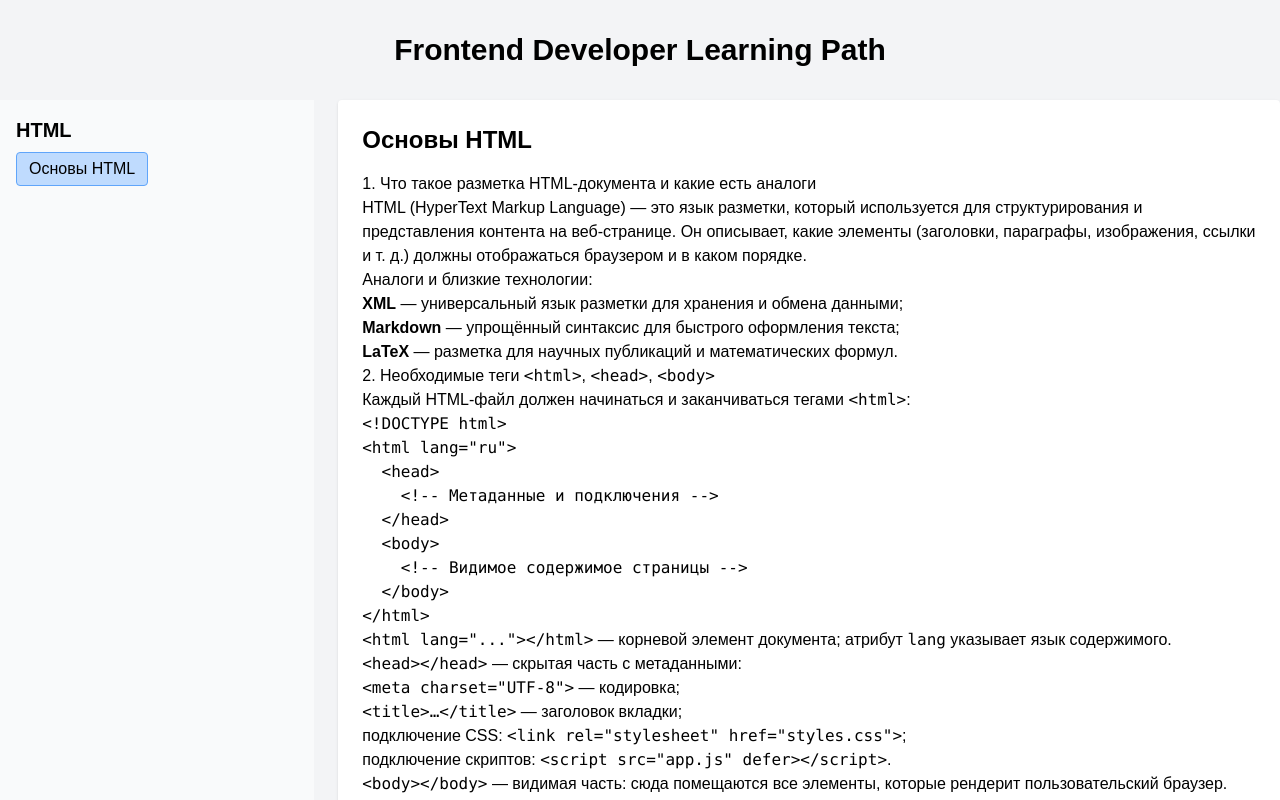
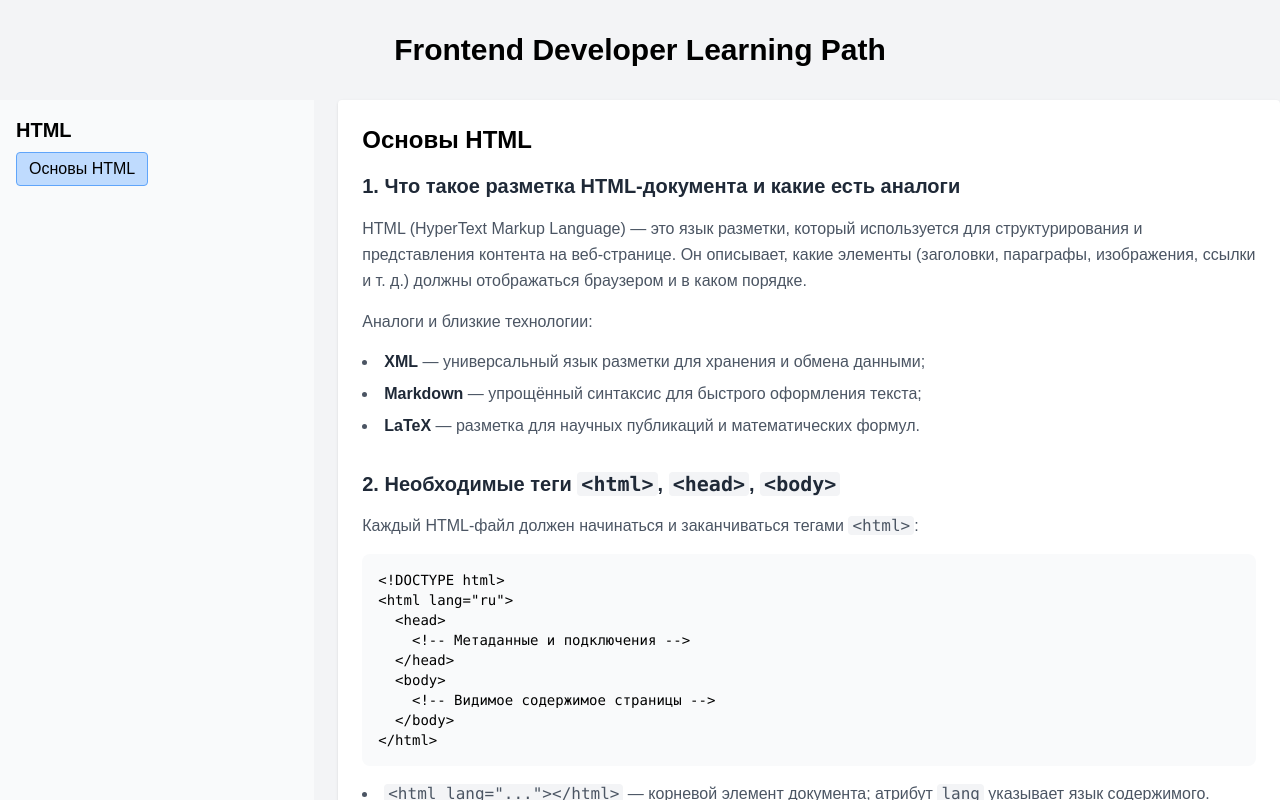
Before and after one commit to yamkin29/preparing-app, a Next.js app: page / in a window 1280 px wide. Both pictures are taken after a click on the button "Основы HTML". Shown: the top 800 px of the page. Built offline with nearby package versions, Linux system fonts and the light colour scheme.

Commit message:
Update HtmlBasics.tsx

```diff
--- a/src/components/HtmlBasics.tsx
+++ b/src/components/HtmlBasics.tsx
@@ -1,30 +1,33 @@
 import React from 'react';
 
 export const HtmlBasics: React.FC = () => (
-    <>
-        <h4>1. Что такое разметка HTML-документа и какие есть аналоги</h4>
-        <p>
+    <div className="space-y-8">
+        <section className="space-y-4">
+            <h4 className="text-xl font-semibold text-gray-800">1. Что такое разметка HTML-документа и какие есть аналоги</h4>
+            <p className="text-gray-600 leading-relaxed">
                 HTML (HyperText Markup Language) — это язык разметки, который используется для
                 структурирования и представления контента на веб-странице. Он описывает, какие
                 элементы (заголовки, параграфы, изображения, ссылки и т. д.) должны отображаться
                 браузером и в каком порядке.
             </p>
-        <p>Аналоги и близкие технологии:</p>
-        <ul>
+            <p className="text-gray-600 font-medium">Аналоги и близкие технологии:</p>
+            <ul className="list-disc list-inside space-y-2 text-gray-600">
                 <li>
-                <strong>XML</strong> — универсальный язык разметки для хранения и обмена данными;
+                    <strong className="text-gray-800">XML</strong> — универсальный язык разметки для хранения и обмена данными;
                 </li>
                 <li>
-                <strong>Markdown</strong> — упрощённый синтаксис для быстрого оформления текста;
+                    <strong className="text-gray-800">Markdown</strong> — упрощённый синтаксис для быстрого оформления текста;
                 </li>
                 <li>
-                <strong>LaTeX</strong> — разметка для научных публикаций и математических формул.
+                    <strong className="text-gray-800">LaTeX</strong> — разметка для научных публикаций и математических формул.
                 </li>
             </ul>
+        </section>
 
-        <h4>2. Необходимые теги <code>&lt;html&gt;</code>, <code>&lt;head&gt;</code>, <code>&lt;body&gt;</code></h4>
-        <p>Каждый HTML-файл должен начинаться и заканчиваться тегами <code>&lt;html&gt;</code>:</p>
-        <pre>
+        <section className="space-y-4">
+            <h4 className="text-xl font-semibold text-gray-800">2. Необходимые теги <code className="bg-gray-100 px-1 rounded">&lt;html&gt;</code>, <code className="bg-gray-100 px-1 rounded">&lt;head&gt;</code>, <code className="bg-gray-100 px-1 rounded">&lt;body&gt;</code></h4>
+            <p className="text-gray-600">Каждый HTML-файл должен начинаться и заканчиваться тегами <code className="bg-gray-100 px-1 rounded">&lt;html&gt;</code>:</p>
+            <pre className="bg-gray-50 p-4 rounded-lg overflow-x-auto text-sm">
 {`<!DOCTYPE html>
 <html lang="ru">
   <head>
@@ -35,84 +38,88 @@ export const HtmlBasics: React.FC = () => (
   </body>
 </html>`}
             </pre>
-        <ul>
+            <ul className="list-disc list-inside space-y-3 text-gray-600">
                 <li>
-                <code>&lt;html lang="..."&gt;&lt;/html&gt;</code> — корневой элемент документа;
-                атрибут <code>lang</code> указывает язык содержимого.
+                    <code className="bg-gray-100 px-1 rounded">&lt;html lang="..."&gt;&lt;/html&gt;</code> — корневой элемент документа;
+                    атрибут <code className="bg-gray-100 px-1 rounded">lang</code> указывает язык содержимого.
                 </li>
                 <li>
-                <code>&lt;head&gt;&lt;/head&gt;</code> — скрытая часть с метаданными:
-                <ul>
-                    <li><code>&lt;meta charset="UTF-8"&gt;</code> — кодировка;</li>
-                    <li><code>&lt;title&gt;…&lt;/title&gt;</code> — заголовок вкладки;</li>
-                    <li>подключение CSS: <code>&lt;link rel="stylesheet" href="styles.css"&gt;</code>;</li>
-                    <li>подключение скриптов: <code>&lt;script src="app.js" defer&gt;&lt;/script&gt;</code>.</li>
+                    <code className="bg-gray-100 px-1 rounded">&lt;head&gt;&lt;/head&gt;</code> — скрытая часть с метаданными:
+                    <ul className="list-disc list-inside ml-6 mt-2 space-y-2">
+                        <li><code className="bg-gray-100 px-1 rounded">&lt;meta charset="UTF-8"&gt;</code> — кодировка;</li>
+                        <li><code className="bg-gray-100 px-1 rounded">&lt;title&gt;…&lt;/title&gt;</code> — заголовок вкладки;</li>
+                        <li>подключение CSS: <code className="bg-gray-100 px-1 rounded">&lt;link rel="stylesheet" href="styles.css"&gt;</code>;</li>
+                        <li>подключение скриптов: <code className="bg-gray-100 px-1 rounded">&lt;script src="app.js" defer&gt;&lt;/script&gt;</code>.</li>
                     </ul>
                 </li>
                 <li>
-                <code>&lt;body&gt;&lt;/body&gt;</code> — видимая часть:
+                    <code className="bg-gray-100 px-1 rounded">&lt;body&gt;&lt;/body&gt;</code> — видимая часть:
                     сюда помещаются все элементы, которые рендерит пользовательский браузер.
                 </li>
             </ul>
+        </section>
 
-        <h4>3. Основные и новые теги HTML5</h4>
-        <p>HTML5 ввёл семантические теги, чтобы сделать структуру страницы более осмысленной:</p>
-        <ul>
+        <section className="space-y-4">
+            <h4 className="text-xl font-semibold text-gray-800">3. Основные и новые теги HTML5</h4>
+            <p className="text-gray-600">HTML5 ввёл семантические теги, чтобы сделать структуру страницы более осмысленной:</p>
+            <ul className="space-y-4 text-gray-600">
                 <li>
-                <strong>Секции и обёртки</strong>:
-                <ul>
-                    <li><code>&lt;header&gt;</code> — шапка страницы или раздела;</li>
-                    <li><code>&lt;nav&gt;</code> — навигационные ссылки;</li>
-                    <li><code>&lt;main&gt;</code> — основной контент;</li>
-                    <li><code>&lt;section&gt;</code> — тематический раздел;</li>
-                    <li><code>&lt;article&gt;</code> — самостоятельный фрагмент (пост, новость);</li>
-                    <li><code>&lt;aside&gt;</code> — побочный контент (сайдбар, реклама);</li>
-                    <li><code>&lt;footer&gt;</code> — футер страницы или раздела.</li>
+                    <strong className="text-gray-800 block mb-2">Секции и обёртки</strong>:
+                    <ul className="list-disc list-inside ml-6 space-y-2">
+                        <li><code className="bg-gray-100 px-1 rounded">&lt;header&gt;</code> — шапка страницы или раздела;</li>
+                        <li><code className="bg-gray-100 px-1 rounded">&lt;nav&gt;</code> — навигационные ссылки;</li>
+                        <li><code className="bg-gray-100 px-1 rounded">&lt;main&gt;</code> — основной контент;</li>
+                        <li><code className="bg-gray-100 px-1 rounded">&lt;section&gt;</code> — тематический раздел;</li>
+                        <li><code className="bg-gray-100 px-1 rounded">&lt;article&gt;</code> — самостоятельный фрагмент (пост, новость);</li>
+                        <li><code className="bg-gray-100 px-1 rounded">&lt;aside&gt;</code> — побочный контент (сайдбар, реклама);</li>
+                        <li><code className="bg-gray-100 px-1 rounded">&lt;footer&gt;</code> — футер страницы или раздела.</li>
                     </ul>
                 </li>
                 <li>
-                <strong>Мультимедиа</strong>:
-                <ul>
-                    <li><code>&lt;audio&gt;</code> — аудио-контент;</li>
-                    <li><code>&lt;video&gt;</code> — видеоконтент;</li>
-                    <li><code>&lt;source&gt;</code> — источник для <code>&lt;audio&gt;</code> и <code>&lt;video&gt;</code>;</li>
-                    <li><code>&lt;canvas&gt;</code> — рисование графики через скрипты.</li>
+                    <strong className="text-gray-800 block mb-2">Мультимедиа</strong>:
+                    <ul className="list-disc list-inside ml-6 space-y-2">
+                        <li><code className="bg-gray-100 px-1 rounded">&lt;audio&gt;</code> — аудио-контент;</li>
+                        <li><code className="bg-gray-100 px-1 rounded">&lt;video&gt;</code> — видеоконтент;</li>
+                        <li><code className="bg-gray-100 px-1 rounded">&lt;source&gt;</code> — источник для <code className="bg-gray-100 px-1 rounded">&lt;audio&gt;</code> и <code className="bg-gray-100 px-1 rounded">&lt;video&gt;</code>;</li>
+                        <li><code className="bg-gray-100 px-1 rounded">&lt;canvas&gt;</code> — рисование графики через скрипты.</li>
                     </ul>
                 </li>
                 <li>
-                <strong>Формы</strong>:
-                <ul>
-                    <li><code>&lt;form&gt;</code> — контейнер формы;</li>
-                    <li><code>&lt;input&gt;</code> — текст, email, пароль и т. д.;</li>
-                    <li><code>&lt;textarea&gt;</code> — многострочное поле;</li>
-                    <li><code>&lt;button&gt;</code> — кнопка;</li>
-                    <li><code>&lt;label&gt;</code> — метка для поля;</li>
-                    <li><code>&lt;select&gt;</code> и <code>&lt;option&gt;</code> — выпадающий список.</li>
+                    <strong className="text-gray-800 block mb-2">Формы</strong>:
+                    <ul className="list-disc list-inside ml-6 space-y-2">
+                        <li><code className="bg-gray-100 px-1 rounded">&lt;form&gt;</code> — контейнер формы;</li>
+                        <li><code className="bg-gray-100 px-1 rounded">&lt;input&gt;</code> — текст, email, пароль и т. д.;</li>
+                        <li><code className="bg-gray-100 px-1 rounded">&lt;textarea&gt;</code> — многострочное поле;</li>
+                        <li><code className="bg-gray-100 px-1 rounded">&lt;button&gt;</code> — кнопка;</li>
+                        <li><code className="bg-gray-100 px-1 rounded">&lt;label&gt;</code> — метка для поля;</li>
+                        <li><code className="bg-gray-100 px-1 rounded">&lt;select&gt;</code> и <code className="bg-gray-100 px-1 rounded">&lt;option&gt;</code> — выпадающий список.</li>
                     </ul>
                 </li>
                 <li>
-                <strong>Текстовые и медиа-обёртки</strong>:
-                <ul>
-                    <li><code>&lt;p&gt;</code> — параграф;</li>
-                    <li><code>&lt;h1&gt;…&lt;h6&gt;</code> — заголовки разного уровня;</li>
-                    <li><code>&lt;img src="..." alt="..."/&gt;</code> — изображение;</li>
-                    <li><code>&lt;figure&gt;</code> и <code>&lt;figcaption&gt;</code> — изображение с подписью;</li>
-                    <li><code>&lt;blockquote&gt;</code> — длинная цитата;</li>
-                    <li><code>&lt;mark&gt;</code> — выделенный текст;</li>
-                    <li><code>&lt;time datetime="..."&gt;</code> — дата/время.</li>
+                    <strong className="text-gray-800 block mb-2">Текстовые и медиа-обёртки</strong>:
+                    <ul className="list-disc list-inside ml-6 space-y-2">
+                        <li><code className="bg-gray-100 px-1 rounded">&lt;p&gt;</code> — параграф;</li>
+                        <li><code className="bg-gray-100 px-1 rounded">&lt;h1&gt;…&lt;h6&gt;</code> — заголовки разного уровня;</li>
+                        <li><code className="bg-gray-100 px-1 rounded">&lt;img src="..." alt="..."/&gt;</code> — изображение;</li>
+                        <li><code className="bg-gray-100 px-1 rounded">&lt;figure&gt;</code> и <code className="bg-gray-100 px-1 rounded">&lt;figcaption&gt;</code> — изображение с подписью;</li>
+                        <li><code className="bg-gray-100 px-1 rounded">&lt;blockquote&gt;</code> — длинная цитата;</li>
+                        <li><code className="bg-gray-100 px-1 rounded">&lt;mark&gt;</code> — выделенный текст;</li>
+                        <li><code className="bg-gray-100 px-1 rounded">&lt;time datetime="..."&gt;</code> — дата/время.</li>
                     </ul>
                 </li>
                 <li>
-                <strong>Списки и таблицы</strong>:
-                <ul>
-                    <li><code>&lt;ul&gt;</code>, <code>&lt;ol&gt;</code>, <code>&lt;li&gt;</code> — списки;</li>
-                    <li><code>&lt;table&gt;</code>, <code>&lt;thead&gt;</code>, <code>&lt;tbody&gt;</code>, <code>&lt;tr&gt;</code>, <code>&lt;th&gt;</code>, <code>&lt;td&gt;</code> — таблицы.</li>
+                    <strong className="text-gray-800 block mb-2">Списки и таблицы</strong>:
+                    <ul className="list-disc list-inside ml-6 space-y-2">
+                        <li><code className="bg-gray-100 px-1 rounded">&lt;ul&gt;</code>, <code className="bg-gray-100 px-1 rounded">&lt;ol&gt;</code>, <code className="bg-gray-100 px-1 rounded">&lt;li&gt;</code> — списки;</li>
+                        <li><code className="bg-gray-100 px-1 rounded">&lt;table&gt;</code>, <code className="bg-gray-100 px-1 rounded">&lt;thead&gt;</code>, <code className="bg-gray-100 px-1 rounded">&lt;tbody&gt;</code>, <code className="bg-gray-100 px-1 rounded">&lt;tr&gt;</code>, <code className="bg-gray-100 px-1 rounded">&lt;th&gt;</code>, <code className="bg-gray-100 px-1 rounded">&lt;td&gt;</code> — таблицы.</li>
                     </ul>
                 </li>
             </ul>
+        </section>
 
-        <h4>4. Пример полной структуры HTML5-документа</h4>
-        <pre>
+        <section className="space-y-4">
+            <h4 className="text-xl font-semibold text-gray-800">4. Пример полной структуры HTML5-документа</h4>
+            <pre className="bg-gray-50 p-4 rounded-lg overflow-x-auto text-sm">
 {`<!DOCTYPE html>
 <html lang="ru">
   <head>
@@ -155,5 +162,6 @@ export const HtmlBasics: React.FC = () => (
   </body>
 </html>`}
             </pre>
-    </>
+        </section>
+    </div>
 );
```
Lines whose indentation alone changed are shown as unchanged.
